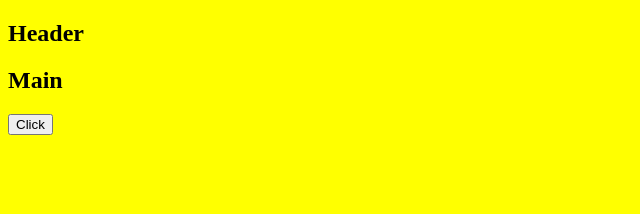
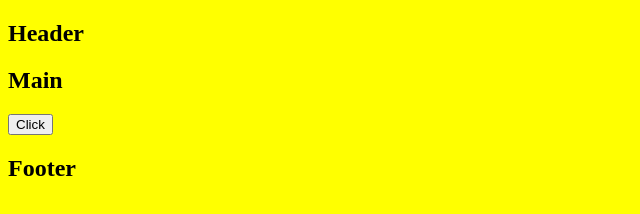
Before and after one commit to Mike8984/github, a plain HTML site: page index.html in a window 1280 px wide. Shown: the whole page, without its empty margins (0-640 px from the left). Drawn offline with Linux system fonts and the light colour scheme.

Commit message:
Added footer

```diff
--- a/index.html
+++ b/index.html
@@ -14,6 +14,9 @@
     <h2>Main</h2>
     <button>Click</button>
   </main>
+  <footer>
+    <h2>Footer</h2>
+  </footer>
   <script src="js/script.js"></script>
 </body>
 </html>
```
